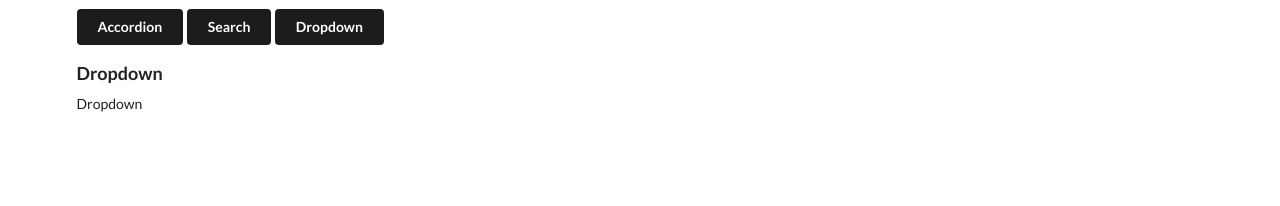
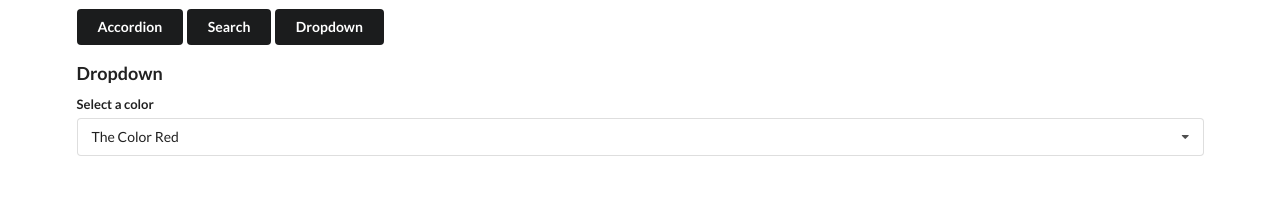
Before and after one commit to maysam-82/reusable-widgets, a React (Create React App) app: page /dropdown in a window 1280 px wide. Shown: the top 206 px of the page. Built offline with nearby package versions, Linux system fonts and the light colour scheme.

Commit message:
Updated Dropdown component

```diff
--- a/src/components/App/App.jsx
+++ b/src/components/App/App.jsx
@@ -1,13 +1,14 @@
-import React from 'react';
+import React, { useState } from 'react';
 import Accordion from '../Accordion';
 import Route from '../Route';
-import { accordionItems } from '../../data/data';
+import { accordionItems, dropDownOptions } from '../../data/data';
 import Header from '../Header';
 import Search from '../Search';
 import Dropdown from '../Dropdown';
 import './app.css';
 
 const App = () => {
+	const [selected, setSelected] = useState(dropDownOptions[0]);
 	return (
 		<div className="ui container">
 			<Header />
@@ -21,7 +22,12 @@ const App = () => {
 			</Route>
 			<Route path="/dropdown">
 				<h3 className="ui header widget-title">Dropdown</h3>
-				<Dropdown />
+				<Dropdown
+					options={dropDownOptions}
+					title="Select a color"
+					selected={selected}
+					onSelectedChange={setSelected}
+				/>
 			</Route>
 		</div>
 	);
--- a/src/components/Dropdown/Dropdown.jsx
+++ b/src/components/Dropdown/Dropdown.jsx
@@ -1,7 +1,51 @@
-import React from 'react';
+import React, { useState, useEffect, useRef } from 'react';
 
-const Dropdown = () => {
-	return <div>Dropdown</div>;
+const Dropdown = ({ options, title, selected, onSelectedChange }) => {
+	const [open, setOpen] = useState(false);
+	const dropDownRef = useRef();
+
+	useEffect(() => {
+		const dropDownClickHandler = (event) => {
+			// if `click` event happened inside `Dropdown` component, do nothing.
+			if (dropDownRef.current.contains(event.target)) {
+				return;
+			}
+			setOpen(false);
+		};
+		document.body.addEventListener('click', dropDownClickHandler);
+		return () => {
+			document.body.removeEventListener('click', dropDownClickHandler);
+		};
+	});
+
+	const renderOptions = options.map((option) => {
+		const { id, value, label } = option;
+		if (value === selected.value) {
+			return null;
+		}
+		return (
+			<div key={id} className="item" onClick={() => onSelectedChange(option)}>
+				{label}
+			</div>
+		);
+	});
+	return (
+		<div className="ui form container" ref={dropDownRef}>
+			<div className="field">
+				<label className="label">{title}</label>
+				<div
+					className={`ui selection dropdown ${open ? 'visible active' : ''}`}
+					onClick={() => setOpen(!open)}
+				>
+					<i className="dropdown icon" />
+					<div className="text">{selected.label}</div>
+					<div className={`menu ${open ? 'visible transition' : ''}`}>
+						{renderOptions}
+					</div>
+				</div>
+			</div>
+		</div>
+	);
 };
 
 export default Dropdown;
--- a/src/data/data.js
+++ b/src/data/data.js
@@ -15,3 +15,10 @@ export const accordionItems = [
 		content: 'You use React by creating components',
 	},
 ];
+
+export const dropDownOptions = [
+	{ id: 1, label: 'The Color Red', value: 'red' },
+	{ id: 2, label: 'The Color Blue', value: 'blue' },
+	{ id: 3, label: 'The Color Yellow', value: 'yellow' },
+	{ id: 4, label: 'The Color Green', value: 'green' },
+];
```
